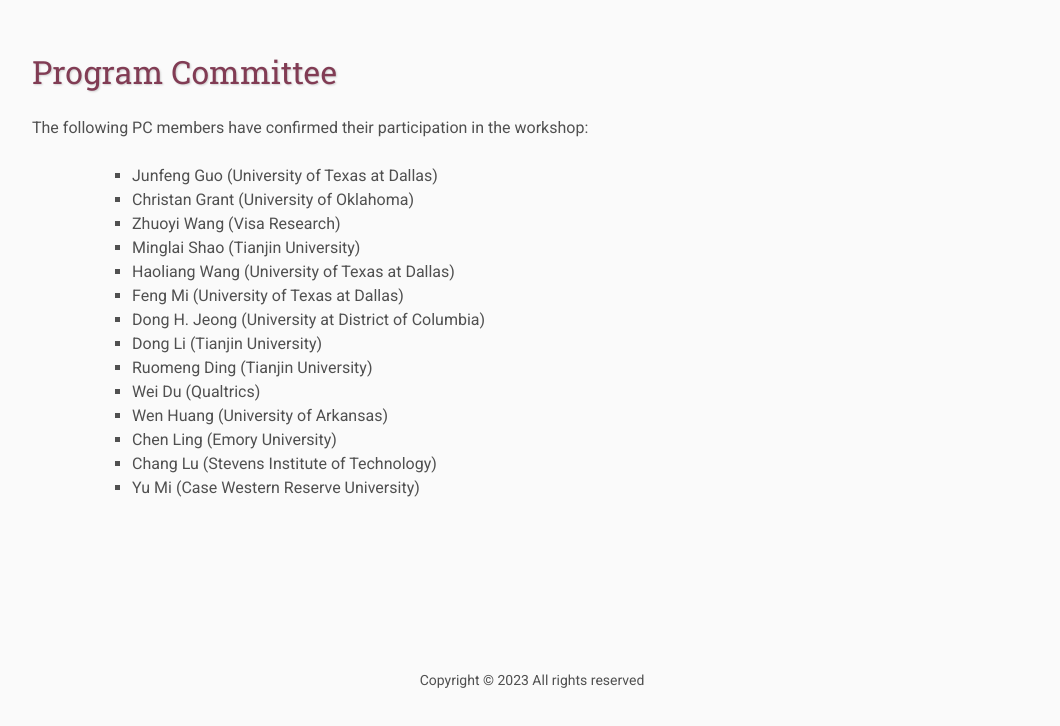
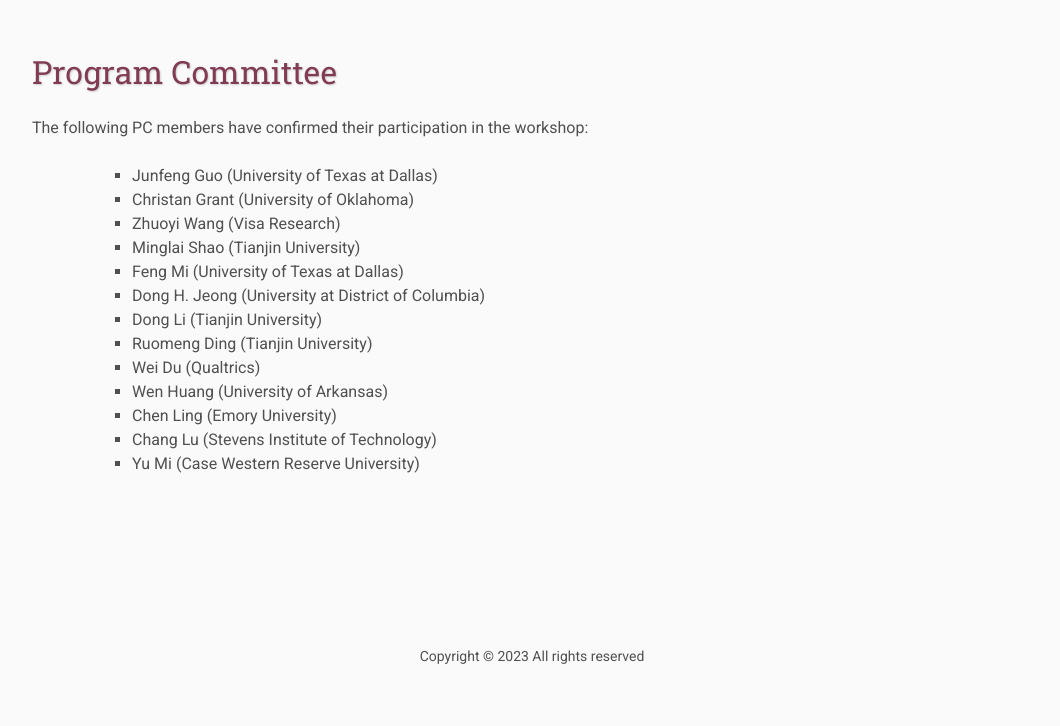
Before and after one commit to charliezhaoyinpeng/UDM-AAAI23, a plain HTML site: page organization/index.html in a window 1280 px wide. Shown: the part 2018-2744 px from the top of the page, without its empty margins (108-1168 px from the left). Drawn offline with nearby package versions, Linux system fonts and the light colour scheme; some packages are replaced by stand-ins of ours; files that its build step writes are made by us from their sources.

Commit message:
Update index.html

```diff
--- a/organization/index.html
+++ b/organization/index.html
@@ -149,7 +149,7 @@
         <!-- <li style="list-style-type:square"> Yongkai Wu (Clemson University)</li> -->
         <!-- <li style="list-style-type:square"> Shuhan Yuan (Utah State University)</li> -->
         <li style="list-style-type:square"> Minglai Shao (Tianjin University)</li>
-        <li style="list-style-type:square"> Haoliang Wang (University of Texas at Dallas)</li>
+        <!-- <li style="list-style-type:square"> Haoliang Wang (University of Texas at Dallas)</li> -->
         <li style="list-style-type:square"> Feng Mi (University of Texas at Dallas)</li>
         <li style="list-style-type:square"> Dong H. Jeong (University at District of Columbia)</li>
         <li style="list-style-type:square"> Dong Li (Tianjin University)</li>
```
